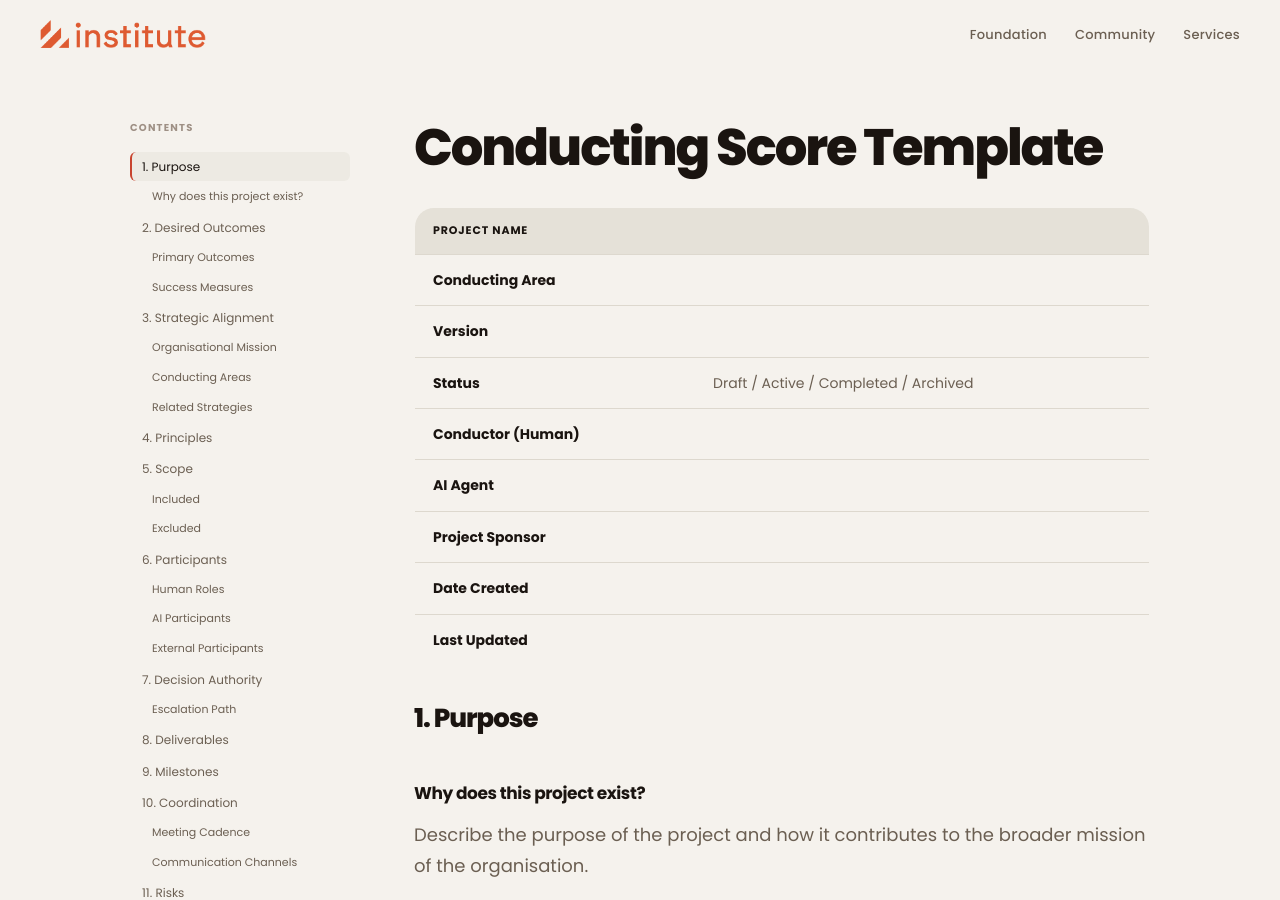
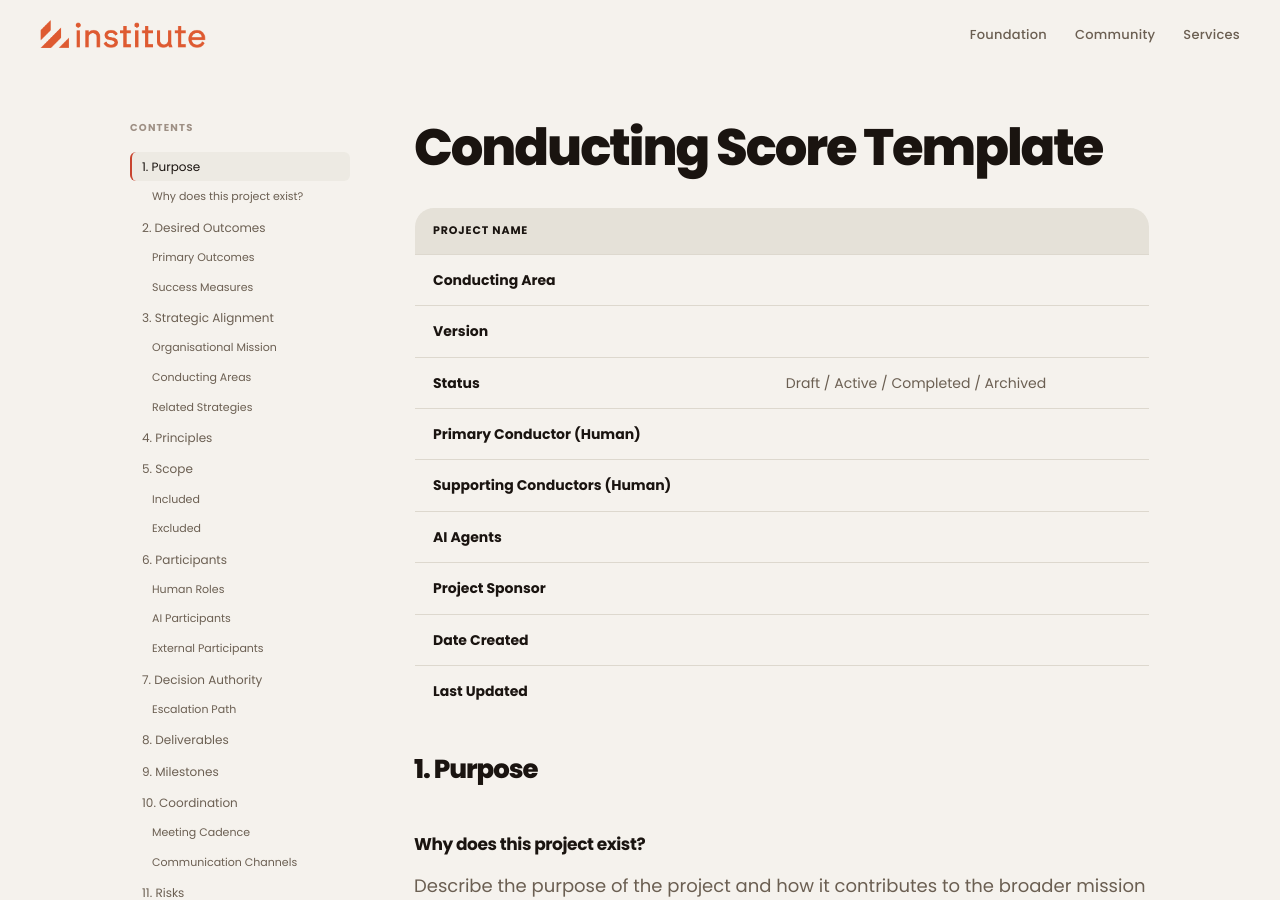
Before and after one commit to selfdriven-foundation/selfdriven-institute, a Jekyll site: the page built from docs/pages/papers/paper-conduction-score-template.md, in a window 1280 px wide and 900 px high. Built offline with Jekyll 4.4.1, drawn with Linux system fonts in a browser that asks for light colours.

Commit message:
Update paper-conduction-score-template.md

```diff
--- a/docs/pages/papers/paper-conduction-score-template.md
+++ b/docs/pages/papers/paper-conduction-score-template.md
@@ -12,8 +12,9 @@ description: "A Conducting Score Template."
 |**Conducting Area**| |
 |**Version**| |
 |**Status**|Draft / Active / Completed / Archived|
-|**Conductor (Human)**  | |
-|**AI Agent**| |
+|**Primary Conductor (Human)**  | |
+|**Supporting Conductors (Human)**  | |
+|**AI Agents**| |
 |**Project Sponsor**| |
 |**Date Created**| |
 |**Last Updated**| |
```
